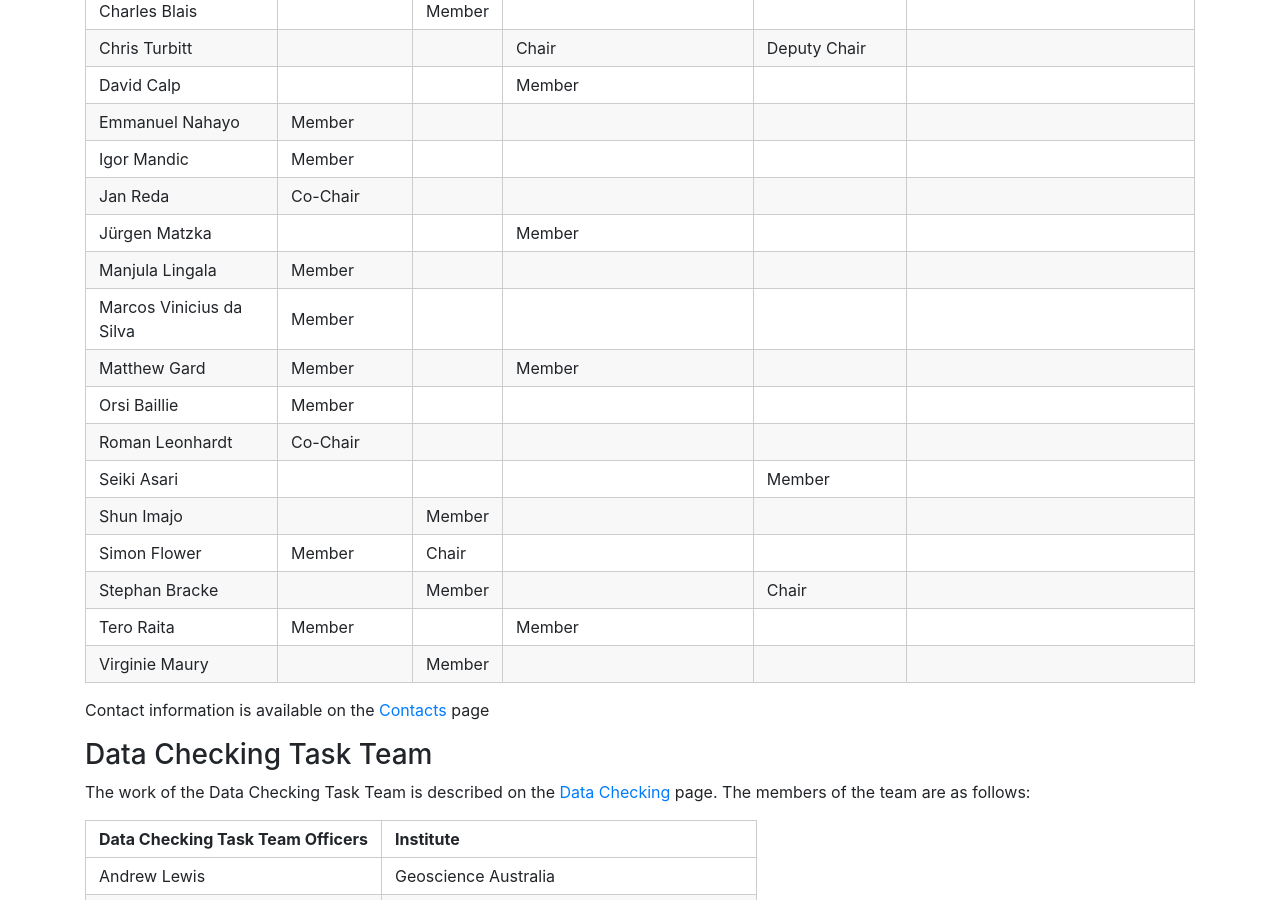
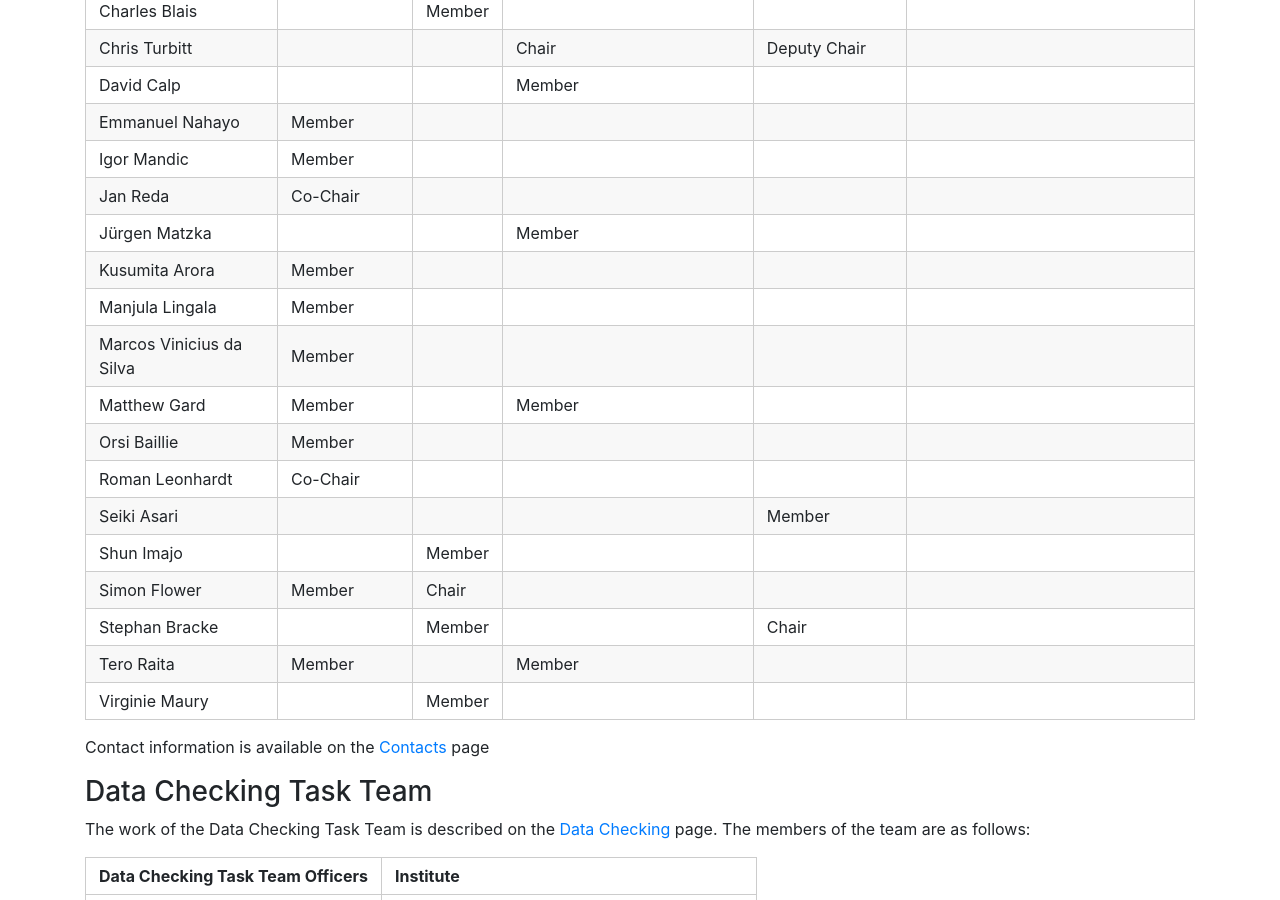
Before and after one commit to INTERMAGNET/intermagnet.github.io, a Jekyll site: the page built from structure.md, in a window 1280 px wide and 900 px high, scrolled down 1044 px. Built offline with Jekyll 4.4.1, drawn with Linux system fonts in a browser that asks for light colours.

Commit message:
Kusumita in DD

```diff
--- a/structure.md
+++ b/structure.md
@@ -38,6 +38,7 @@ The Operations Committee advises the Executive Council on the technical issues t
 | Igor Mandic | Member | | | | |
 | Jan Reda | Co-Chair | | | | |
 | Jürgen Matzka | | | Member | | |
+| Kusumita Arora | Member | | | |
 | Manjula Lingala | Member | | | |
 | Marcos Vinicius da Silva | Member | | | |
 | Matthew Gard | Member | | Member | |
```
